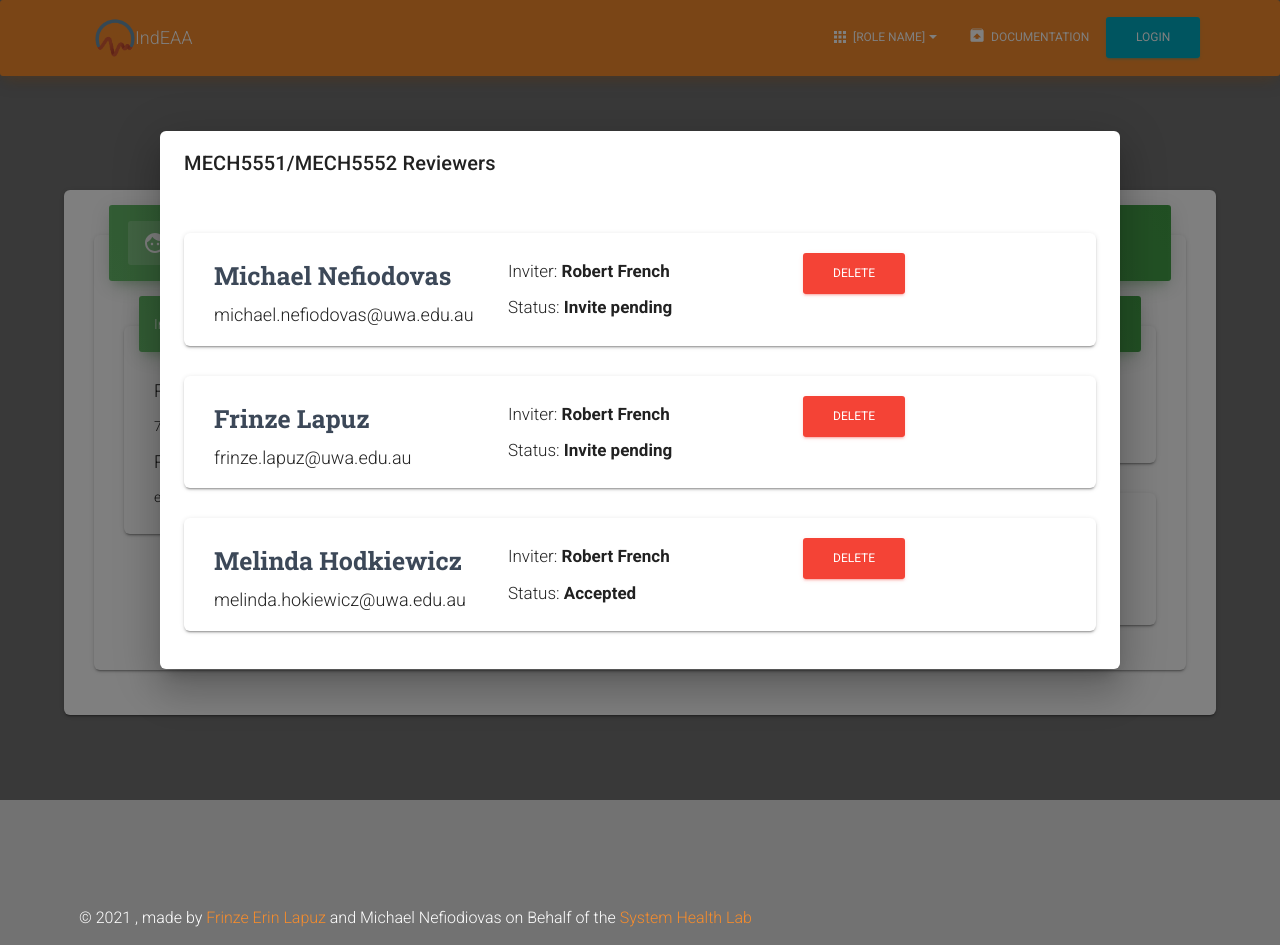
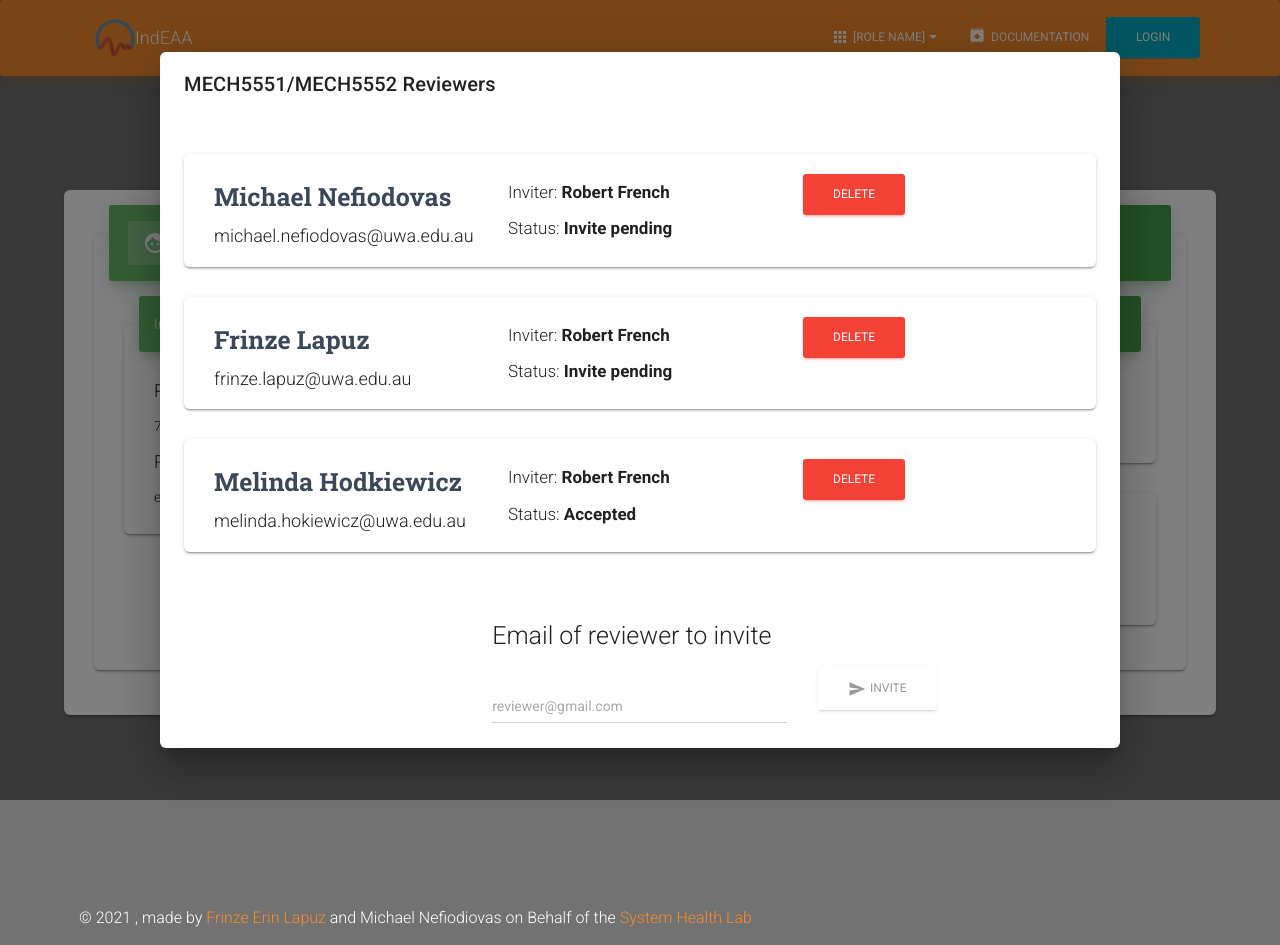
Before and after one commit to uwasystemhealth/IndEAA, a Next.js app in the folder client/: page /coordinator/1 in a window 1280 px wide. Both pictures are taken after a click on the button "MANAGE COORDINATORS". Built offline with nearby package versions, Linux system fonts and the light colour scheme.

Commit message:
ADDED "invite reviewer" section

```diff
--- a/client/components/Coordinator/EvaluationOverview/General/Controls/ManageReviewers.js
+++ b/client/components/Coordinator/EvaluationOverview/General/Controls/ManageReviewers.js
@@ -2,7 +2,12 @@
 import Dialog from "@material-ui/core/Dialog";
 import DialogTitle from "@material-ui/core/DialogTitle";
 import DialogContent from "@material-ui/core/DialogContent";
+import DialogActions from "@material-ui/core/DialogActions";
 import Button from "components/MaterialKit/CustomButtons/Button.js";
+import CustomInput from "components/MaterialKit/CustomInput/CustomInput.js";
+import SendIcon from "@material-ui/icons/Send";
+import GridContainer from "components/MaterialKit/Grid/GridContainer.js";
+import GridItem from "components/MaterialKit/Grid/GridItem.js";
 
 // CUSTOM COMPONENTS
 import ReviewerListing from "./ReviewerListing.js";
@@ -46,6 +51,28 @@ const ManageReviewers = ({ courseTitle, reviewers }) => {
           {courseTitle} Reviewers
         </DialogTitle>
         <DialogContent>{reviewerCards}</DialogContent>
+        <DialogActions>
+          <GridContainer>
+            <GridItem xs={12}>
+              <h3>Email of reviewer to invite</h3>
+            </GridItem>
+            <GridItem xs={6}>
+              <CustomInput
+                id="regular"
+                labelText="reviewer@gmail.com"
+                formControlProps={{
+                  fullWidth: true,
+                }}
+              />
+            </GridItem>
+            <GridItem xs={6}>
+              <Button color="white">
+                <SendIcon />
+                Invite
+              </Button>
+            </GridItem>
+          </GridContainer>
+        </DialogActions>
       </Dialog>
     </>
   );
```
